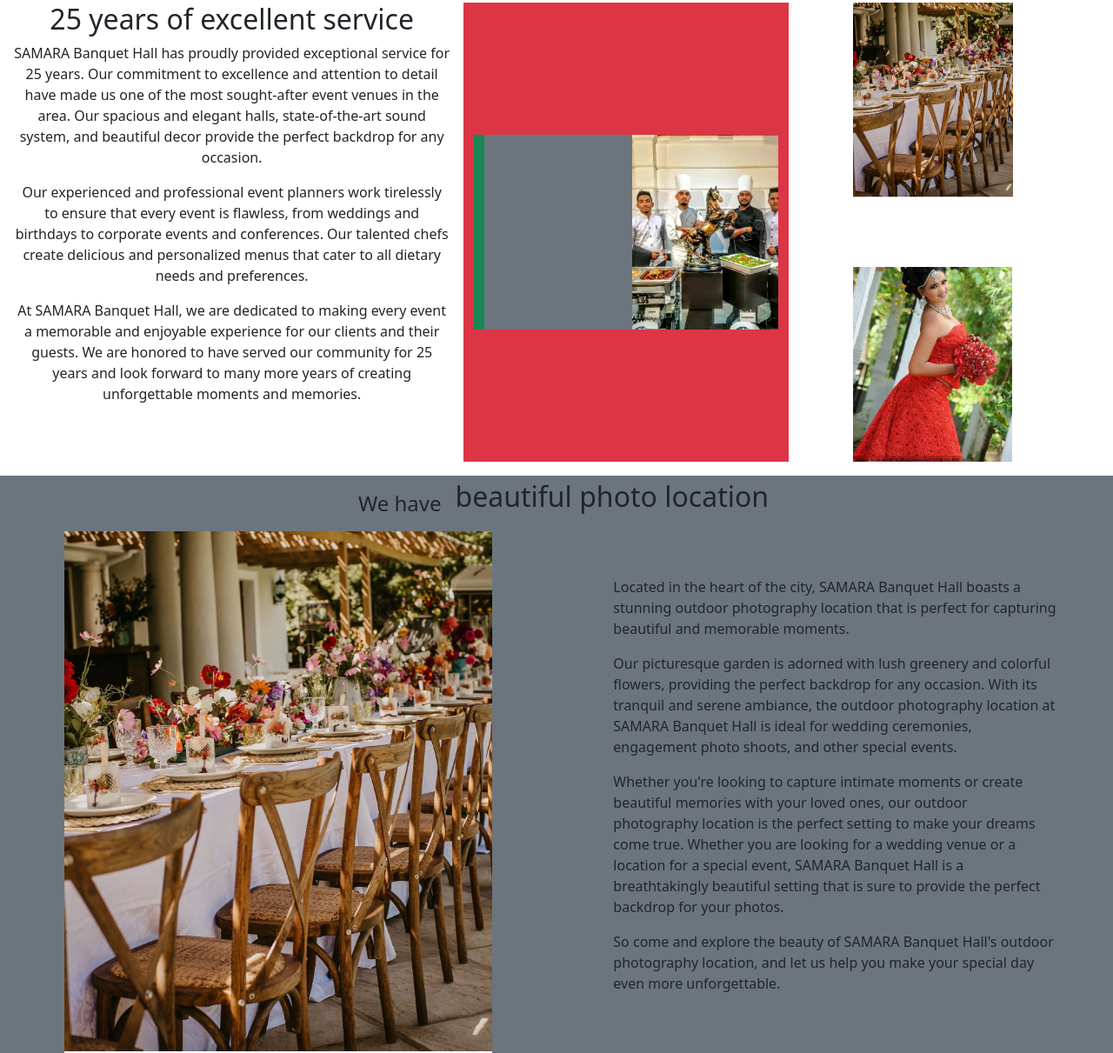
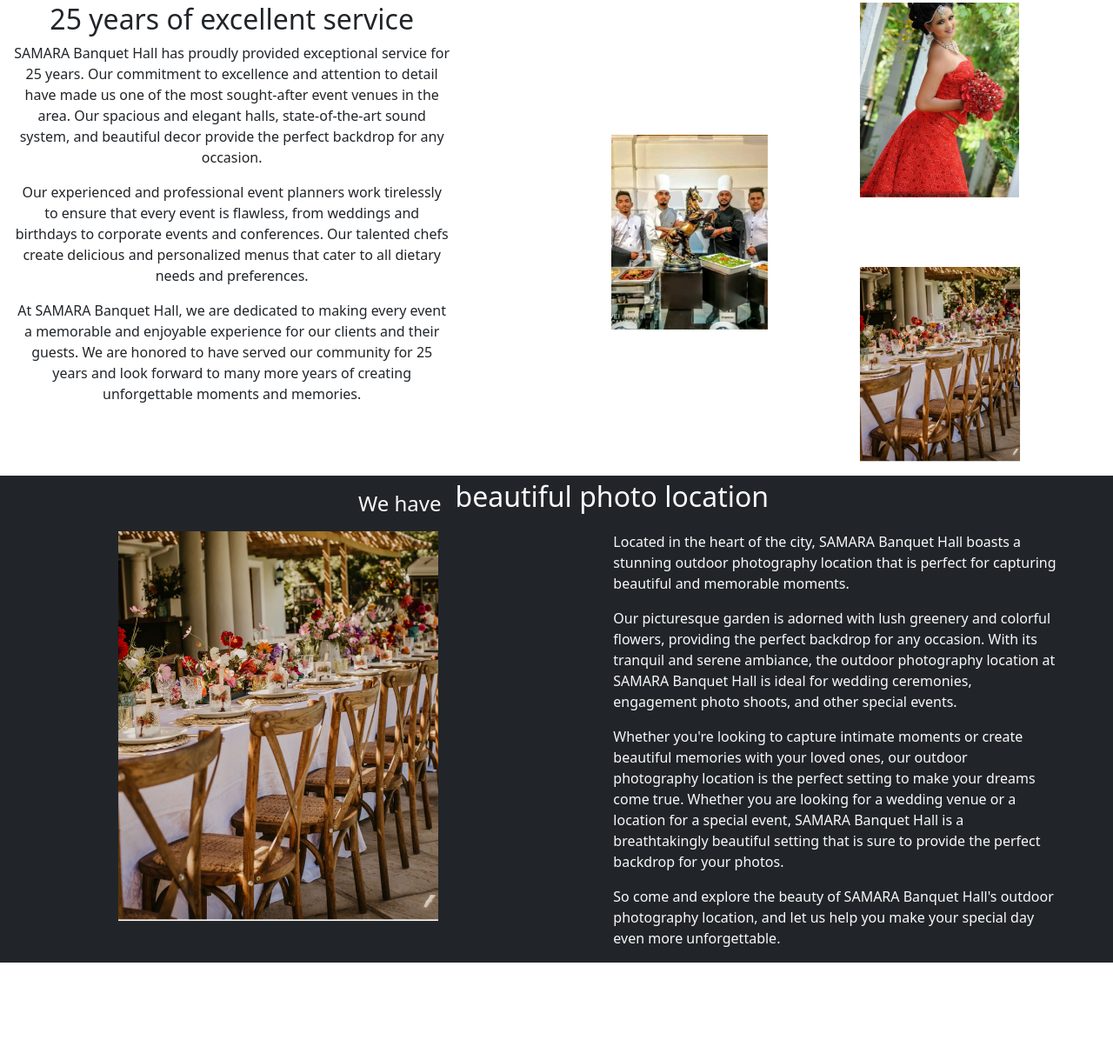
Before and after one commit to S-Nadeesha/samarah2, a plain HTML site: page index.html in a window 1280 px wide. Shown: the part 645-1856 px from the top of the page at 87% size. After the commit the page ends 1752 px from the top, so only its background shows below. Drawn offline with nearby package versions, Linux system fonts and the light colour scheme; a web font is replaced by a local one.

Commit message:
Add files via upload

```diff
--- a/index.html
+++ b/index.html
@@ -115,10 +115,11 @@
 
                 <div class="col-lg-7 col-12">
                     <div class="row h-100 ">
-                        <div class="col-6 bg-danger  d-flex align-items-center">
-                            <div class="row swiper bg-info  propertySwiper justify-content-center justify-content-sm-end">
-                                <div class=" bg-success  swiper-wrapper col-1 ">
-                                    <div class="swiper-slide bg-secondary ">
+                        <div class="col-6   d-flex align-items-center">
+                            <div dir="rtl"
+                                class="row swiper   propertySwiper justify-content-center justify-content-sm-end">
+                                <div class="   swiper-wrapper  ">
+                                    <div class="swiper-slide">
                                         <img src="./images/1.jpg" class="propimg " alt="">
                                     </div>
                                     <div class="swiper-slide ">
@@ -131,14 +132,30 @@
                             </div>
                         </div>
                         <div class="col-6 ">
-                            <div class="row mb-5 ">
-                                <div class="col-2 offset-2 mb-3">
-                                    <img src="./images/2.jpg" class="propimg" alt="">
+                            <div class="row mb-5 swiper   propertySwiper">
+                                <div class="col-2 offset-2 mb-3 swiper-wrapper ">
+                                    <div class="swiper-slide">
+                                        <img src="./images/3.jpg" class="propimg " alt="">
+                                    </div>
+                                    <div class="swiper-slide ">
+                                        <img src="./images/3.jpg" class="propimg " alt="">
+                                    </div>
+                                    <div class="swiper-slide">
+                                        <img src="./images/3.jpg" class="propimg " alt="">
                                     </div>
                                 </div>
-                            <div class="row mt-5">
-                                <div class="col-2 offset-2 mt-3">
-                                    <img src="./images/3.jpg" class="propimg" alt="">
+                            </div>
+                            <div class="row mt-5 swiper   propertySwiper">
+                                <div class="col-2 offset-2 mt-3 swiper-wrapper">
+                                    <div class="swiper-slide">
+                                        <img src="./images/2.jpg" class="propimg " alt="">
+                                    </div>
+                                    <div class="swiper-slide ">
+                                        <img src="./images/2.jpg" class="propimg " alt="">
+                                    </div>
+                                    <div class="swiper-slide">
+                                        <img src="./images/2.jpg" class="propimg " alt="">
+                                    </div>
                                 </div>
                             </div>
                         </div>
@@ -151,16 +168,31 @@
     <!-- service section end -->
     <!-- photo location section start -->
     <section>
-        <div class="container-fluid bg-secondary">
+        <div class="container-fluid bg-dark text-light">
             <div class="row">
                 <div class="col-12 justify-content-center d-flex align-items-center">
-                    <span class="fs-4 px-3">We have</span>
+                    <span class="fs-4 px-3 ">We have</span>
                     <p class="fs-2 ">beautiful photo location</p>
                 </div>
             </div>
             <div class="row">
-                <div class="col-12 col-md-6 justify-content-center d-flex">
-                    <img src="./images/2.jpg" alt="" height="600" >
+                <div class="col-12 col-md-6 justify-content-end d-flex">
+                    <!-- <img src="./images/2.jpg" alt="" height="600" > -->
+                    <div class="swiper mySwiper4">
+                        <div class="swiper-wrapper">
+
+                            <div class="swiper-slide swiper-slide2">
+                                <img src="./images/2.jpg" alt="" class="photo-location">
+                            </div>
+                            <div class="swiper-slide swiper-slide2">
+                                <img src="./images/2.jpg" alt="" class="photo-location">
+                            </div>
+                            <div class="swiper-slide swiper-slide2">
+                                <img src="./images/2.jpg" alt="" class="photo-location">
+                            </div>
+
+                        </div>
+                    </div>
                 </div>
                 <div class="col-12 col-md-6 ">
                     <div class="row h-100 align-items-center">
@@ -215,7 +247,7 @@
         var swiper = new Swiper(".propertySwiper", {
             pagination: {
                 el: ".swiper-pagination",
-        type: "progressbar",
+                // type: "progressbar",
             },
             navigation: {
                 nextEl: ".swiper-button-next",
@@ -224,7 +256,21 @@
             grabCursor: true,
             slidesPerView: 1,
             spaceBetween: 60,
+            loop: true,
         });
+
+        var swiper = new Swiper(".mySwiper4", {
+                navigation: {
+                    nextEl: ".swiper-button-next",
+                    prevEl: ".swiper-button-prev",
+                },
+                autoplay: {
+                    delay: 1000,
+                    disableOnInteraction: false,
+                },
+                loop:true,
+            });
+
 
     </script>
 
--- a/style.css
+++ b/style.css
@@ -191,14 +191,14 @@
 }
 
 .propimg{
-    height: 10rem;
+    height: 10rem !important;
 }
 @media(min-width:768px){
     .propimg{
-        height: 14rem;
+        height: 14rem !important;
     }
 }
-.propertySwiper{
+/* .propertySwiper{
     display: flex;
     justify-content: end;
     align-items: center;
@@ -207,4 +207,15 @@
     display: flex;
     justify-content: end;
     align-items: center;
-}
+} */
+.swiper-slide2 {
+    text-align: center;
+    display: flex;
+    justify-content: center;
+    align-items: center;
+  }
+
+
+  .photo-location{
+    height: 28rem !important;
+  }
```
Lines whose indentation alone changed are shown as unchanged.
